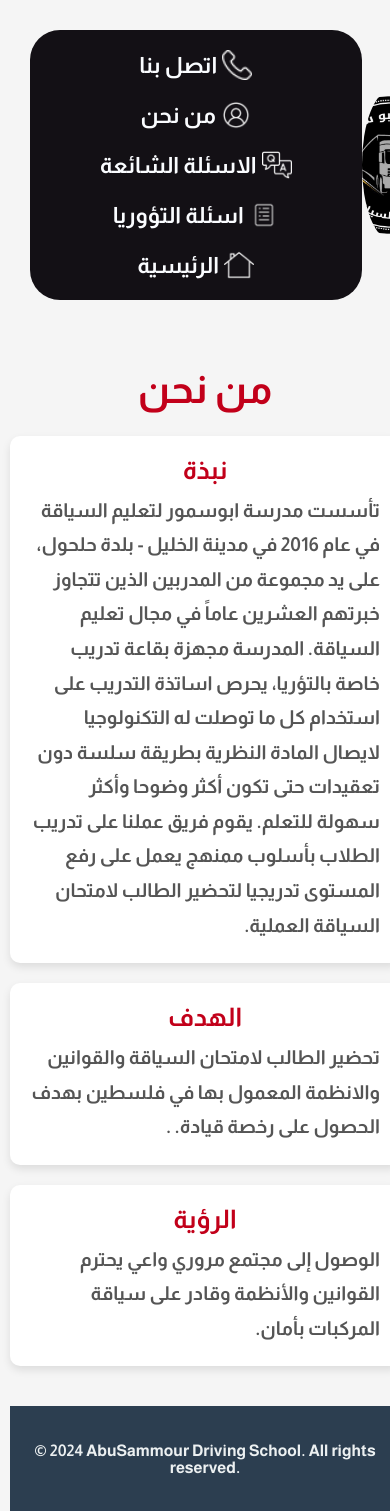
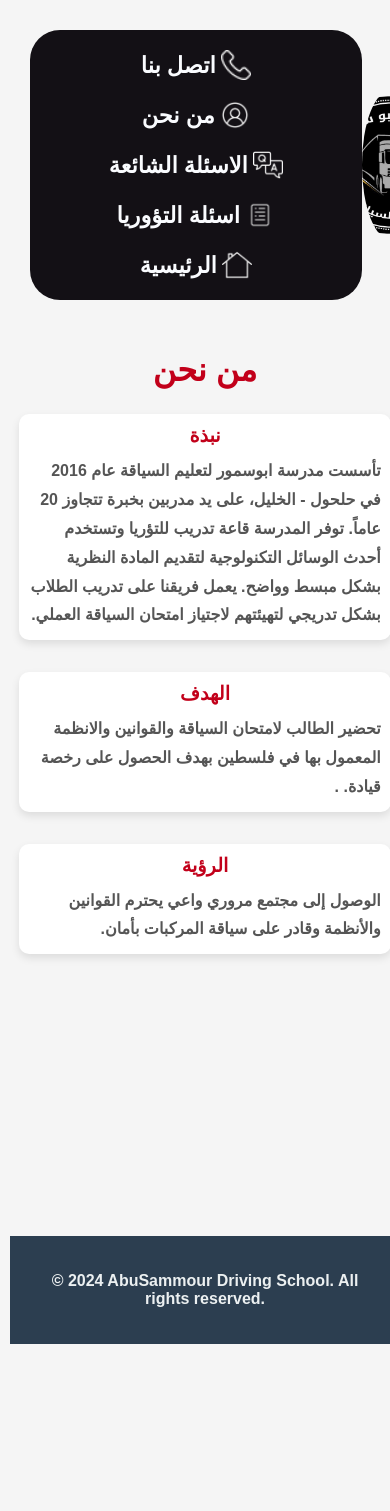
Before and after one commit to RaghadAbusamor/Driving-School, a Django app: page /about/ in a window 390 px wide; the page is wider, and only the part inside the window is pictured. Shown: the top 1511 px of that part. After the commit the page ends 1344 px from the top of that part, so only its background shows below. Run offline with Django 5.2, Linux system fonts and the light colour scheme.

Commit message:
update: update style home,contact,about pages

```diff
--- a/main/static/css/about.css
+++ b/main/static/css/about.css
@@ -1,15 +1,17 @@
 body {
-
     background-color: #f5f5f5;
     margin: 0;
     padding: 0;
 }
+
 .about-container {
     display: flex;
     justify-content: center;
     align-items: center;
     flex-direction: column;
     padding: 20px;
+    height: 100%;
+    margin-bottom: 15rem;
 }
 
 /* Page Heading */
@@ -30,23 +32,24 @@ body {
     border-radius: 10px;
     box-shadow: 0 4px 8px rgba(0, 0, 0, 0.1);
     max-width: 70rem;
-    width: 100%;
+    width: 80%;
     display: flex;
     flex-direction: column; /* Stack items vertically */
     align-items: center; /* Center items */
     direction: rtl;
+    margin-bottom: 2rem;
 }
 
 /* Header and Paragraph Arrangement */
 .about-section h2 {
-    font-size: 1.8rem;
+    font-size: 1.5rem;
     color: #c2001a; /* Secondary color for subheadings */
     margin: 0 0 10px 0; /* Adjust margins */
     text-align: center;
 }
 
 .about-section p {
-    font-size: 1.4rem;
+    font-size: 1rem;
     color: #555;
     line-height: 1.8;
     text-align: right;
@@ -59,16 +62,66 @@ body {
 }
 
 /* Responsive Design */
+
+/* Tablet and smaller devices */
 @media (max-width: 768px) {
     .about-container h1 {
         font-size: 2.5rem;
     }
 
+    .about-section {
+        width: 90%; /* Adjust width for smaller screens */
+        padding: 15px; /* Reduce padding */
+    }
+
     .about-section h2 {
-        font-size: 1.6rem;
+        font-size: 1.4rem;
     }
 
     .about-section p {
         font-size: 1.2rem;
     }
 }
+
+/* Mobile devices */
+@media (max-width: 480px) {
+    .about-container h1 {
+        font-size: 2rem;
+    }
+
+    .about-section {
+        width: 95%; /* Full width for mobile screens */
+        padding: 10px; /* Reduce padding further */
+    }
+
+    .about-section h2 {
+        font-size: 1.2rem;
+    }
+
+    .about-section p {
+        font-size: 1rem;
+    }
+
+    .about-container {
+        padding: 10px;
+    }
+}
+
+/* Very small mobile devices */
+@media (max-width: 320px) {
+    .about-container h1 {
+        font-size: 1.8rem;
+    }
+
+    .about-section {
+        padding: 8px;
+    }
+
+    .about-section h2 {
+        font-size: 1.1rem;
+    }
+
+    .about-section p {
+        font-size: 0.9rem;
+    }
+}
--- a/main/static/css/home.css
+++ b/main/static/css/home.css
@@ -1,13 +1,15 @@
+
+body{
+    height: 100%;
+    margin: 0;
+    padding: 0;
+}
 .hero-section {
     flex: 1;
-    /* This will make the section take the remaining space */
-    position: relative;
     width: 100%;
-    display: flex;
-    justify-content: center;
-    align-items: center;
     text-align: center;
-    padding-top: 2rem;
+    height: 80vh;
+
 }
 
 /* Overlay layer */
@@ -221,6 +223,7 @@
 
 .license-container {
     padding: 20px;
+    /* background-color: red; */
 }
 
 h1 {
@@ -241,13 +244,15 @@ h1 {
     justify-content: space-around;
     flex-wrap: wrap;
     margin-top: 20px;
+    /* background-color: pink; */
+    width: 100%;
 }
 
 .step {
     background-color: hsl(352, 100%, 38%);
     color: white;
-    width: 15rem;
-    height: 25rem;
+    width: 10rem;
+    height: 20rem;
     padding: 20px;
     border-radius: 20px;
     text-align: center;
--- a/main/static/css/style.css
+++ b/main/static/css/style.css
@@ -1,7 +1,20 @@
+* {
+    scroll-behavior: smooth;
+
+}
+
+.mada-Title {
+    font-family: "Almarai", sans-serif;
+    font-weight: bolder;
+    font-style: normal;
+    margin: 0 0 0 0;
+}
+
 @import url('https://fonts.googleapis.com/css2?family=Almarai:wght@300;400;700;800&family=Mada:wght@200..900&display=swap');
 
 body {
-    background-color: #f4f2f3; /* Light gray background */
+    background-color: #f4f2f3;
+    /* Light gray background */
     margin: 0;
     padding: 0;
     width: 100%;
@@ -9,16 +22,7 @@ body {
     scroll-behavior: smooth;
 
 }
-*{
-    scroll-behavior: smooth;
 
-}
-.mada-Title {
-    font-family: "Almarai", sans-serif;
-    font-weight: bolder;
-    font-style: normal;
-    margin: 0 0 0 0 ;
-}
 /* Navbar styles */
 .navbar {
     /* background-color: white; */
@@ -28,7 +32,8 @@ body {
     padding: 20px;
     display: flex;
     flex-direction: row-reverse;
-    justify-content: space-between; /* Adjusted for better spacing */
+    justify-content: space-between;
+    /* Adjusted for better spacing */
 
 }
 
@@ -36,7 +41,8 @@ body {
     display: flex;
     justify-content: space-between;
     align-items: center;
-    padding: 10px 5%; /* Adjusted padding for better alignment */
+    padding: 10px 5%;
+    /* Adjusted padding for better alignment */
     background-color: rgb(19, 16, 21);
     border-radius: 30px;
     width: 85%;
@@ -46,22 +52,29 @@ body {
     text-decoration: none;
     font-size: 1.4rem;
     padding: 10px;
-    position: relative; /* For the hover effect */
-    display: flex; /* Align text and icon */
-    align-items: center; /* Center items vertically */
+    position: relative;
+    /* For the hover effect */
+    display: flex;
+    /* Align text and icon */
+    align-items: center;
+    /* Center items vertically */
     transition: color 0.3s ease;
-    color: #fafcff; /* Links color */
+    color: #fafcff;
+    /* Links color */
 }
 
 .navbar-bottom a:hover {
-    color: #f39c12; /* Orange on hover */
+    color: #f39c12;
+    /* Orange on hover */
 }
 
 /* Icon styles */
 .nav-icon {
-    width: 30px; /* Icon size, adjusted for better fit */
+    width: 30px;
+    /* Icon size, adjusted for better fit */
     height: 30px;
-    margin-left: 5px; /* Space between icon and text */
+    margin-left: 5px;
+    /* Space between icon and text */
 }
 
 /* Logo styles */
@@ -94,7 +107,8 @@ body {
     right: 0;
     bottom: -5px;
     height: 2px;
-    background-color: #f39c12; /* Orange underline */
+    background-color: #f39c12;
+    /* Orange underline */
     transform: scaleX(0);
     transition: transform 0.3s ease;
 }
@@ -107,12 +121,13 @@ body {
 footer {
     text-align: center;
     padding: 20px;
-    background-color: #2c3e50; /* Match footer with navbar */
+    background-color: #2c3e50;
+    /* Match footer with navbar */
     color: #ecf0f1;
     margin-left: 0;
     margin-right: 0;
     margin-bottom: 0;
-    z-index: 50 ;
+    z-index: 50;
     font-size: medium;
 }
 
--- a/main/templates/main/about.html
+++ b/main/templates/main/about.html
@@ -21,12 +21,11 @@
         <section class="about-section">
             <h2>نبذة</h2>
             <p>
-                تأسست مدرسة ابوسمور لتعليم السياقة في عام 2016 في مدينة الخليل - بلدة حلحول، على يد مجموعة من المدربين
-                الذين تتجاوز خبرتهم العشرين عاماً في مجال تعليم السياقة. المدرسة مجهزة بقاعة تدريب خاصة بالتؤريا، يحرص
-                اساتذة التدريب على استخدام كل ما توصلت له التكنولوجيا لايصال المادة النظرية بطريقة سلسة دون تعقيدات حتى
-                تكون أكثر وضوحا وأكثر سهولة للتعلم. يقوم فريق عملنا على تدريب الطلاب بأسلوب ممنهج يعمل على رفع المستوى
-                تدريجيا لتحضير الطالب لامتحان السياقة العملية.
+                تأسست مدرسة ابوسمور لتعليم السياقة عام 2016 في حلحول - الخليل، على يد مدربين بخبرة تتجاوز 20 عاماً. توفر
+                المدرسة قاعة تدريب للتؤريا وتستخدم أحدث الوسائل التكنولوجية لتقديم المادة النظرية بشكل مبسط وواضح. يعمل
+                فريقنا على تدريب الطلاب بشكل تدريجي لتهيئتهم لاجتياز امتحان السياقة العملي.
             </p>
+
         </section>
 
         <section class="about-section">
```
Also changed, not shown: main/templates/main/contact.html (+31 -11 lines), main/templates/main/home.html (+10 -14 lines).
